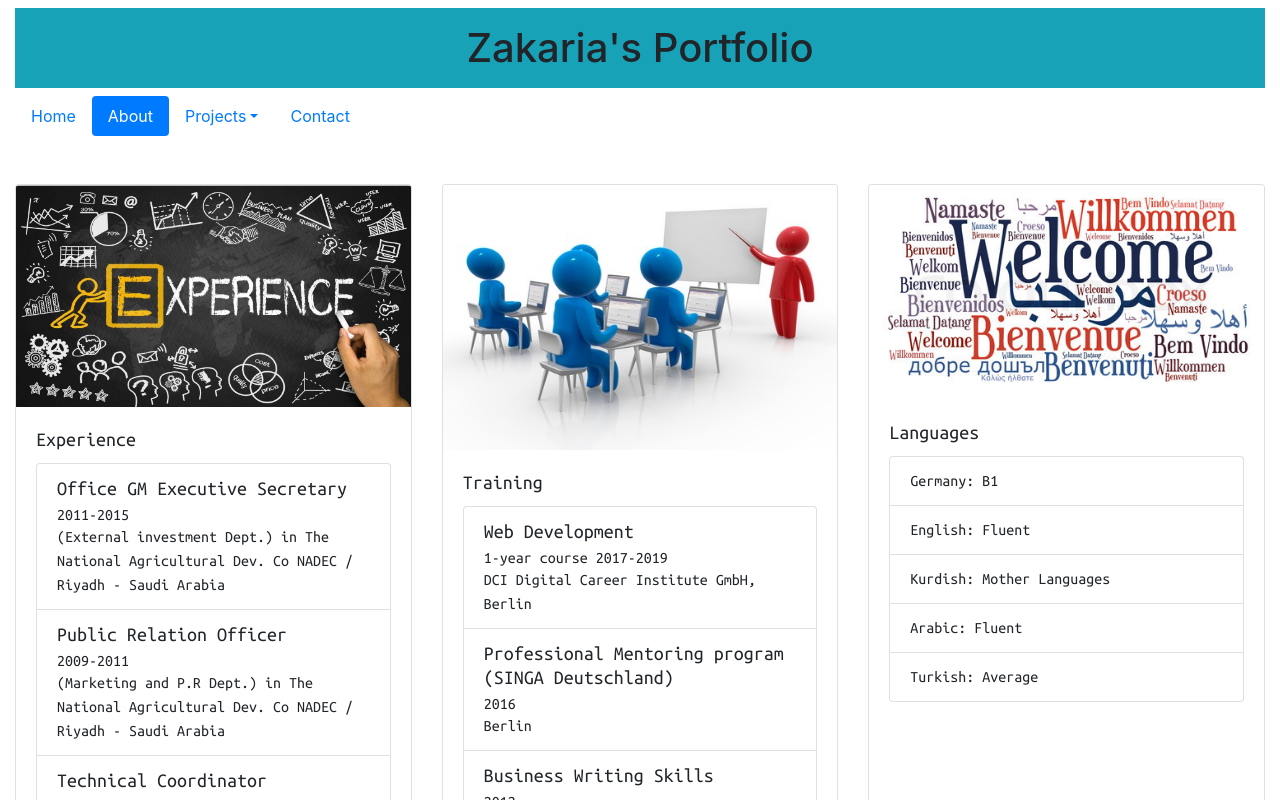
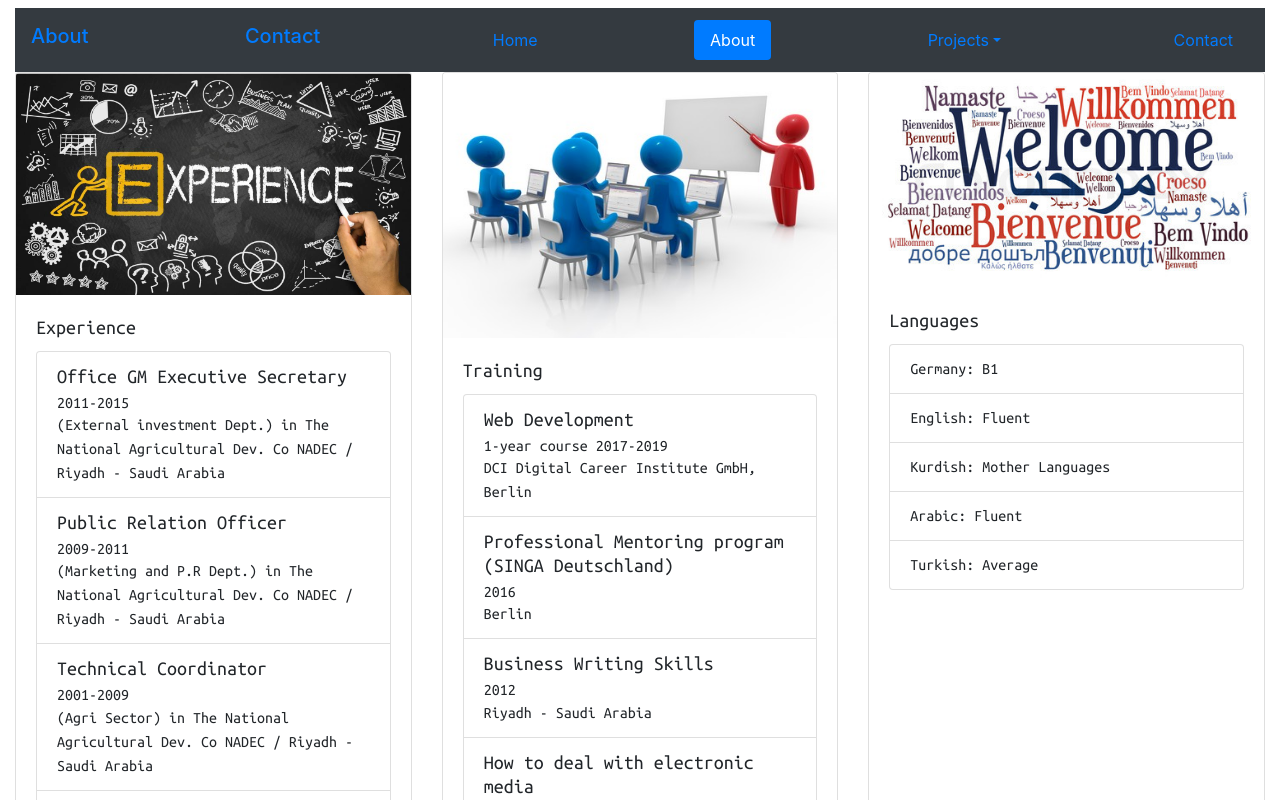
Before and after one commit to WebUp-dci-fbw7/ZakMos.github.io, a React (Create React App) app: page /about in a window 1280 px wide. Shown: the top 800 px of the page. Built offline with nearby package versions, Linux system fonts and the light colour scheme.

Commit message:
update website-01

```diff
--- a/src/App.js
+++ b/src/App.js
@@ -1,6 +1,7 @@
 import React, { Component, Fragment } from 'react';
-import {BrowserRouter, Route, Switch} from 'react-router-dom';
+import {BrowserRouter as Router, Route, Switch} from 'react-router-dom';
 
+import Main from './views/Main';
 import Home from './views/Home';
 import About from './views/About';
 import NotFound from './views/NotFound';
@@ -15,12 +16,13 @@ import Footer from './components/Footer';
 class App extends Component {
   render() {
     return (
-        <BrowserRouter>
+        <Router>
           <Fragment>
             <Header/>
               <main>
                 <Switch>
-                <Route exact path="/" component={Home} />
+                  <Route exact path="/" component={Main} />
+                  <Route exact path = "/Home" component = {Home} />
                   <Route exact path="/about" component={About} />
                   <Route exact path="/projects" component={Projects} />
                   <Route path="/projects/:id" component={SingleProject} />
@@ -30,15 +32,9 @@ class App extends Component {
               </main>
             <Footer />
           </Fragment>
-        </BrowserRouter>
-
+        </Router>
     );
   }
 }
 
 export default App;
-
-
-
-// WEBPACK FOOTER //
-// src/App.js
--- a/src/components/Header.jsx
+++ b/src/components/Header.jsx
@@ -1,4 +1,4 @@
-import React from 'react';
+import React, {  Fragment } from 'react';
 import { NavLink as RRNavLink } from 'react-router-dom';
 import { Nav, NavItem, NavLink, DropdownItem, DropdownToggle, Dropdown, DropdownMenu } from 'reactstrap';
 
@@ -20,13 +20,19 @@ export default class Header extends React.Component {
 }
 render() {
   return (
-// const Header = (props) => (
-  <header>
-    <div className="bg-info">
-      <h1 className="text-center py-3">Zakaria's Portfolio</h1>
-
-    </div>
-    <Nav pills className="mb-5">
+    <Fragment>
+      <header id="home">
+        <Nav pills className="navbar navbar-dark bg-dark sticky-top navbar-fixed-top">
+              <NavItem>
+                <h1 className="navbar-brand nav-item wow flip" activeClassName="active" data-wow-delay="7s" data-wow-duration="2s">
+              <a href="#about" class="nave-link" data-scroll="#about" tag={RRNavLink}>About</a>
+                </h1>
+               </NavItem>
+              <NavItem>
+                <h1 className="navbar-brand wow flip" activeClassName="active" data-wow-delay="7s" data-wow-duration="2s">
+              <a href="#contact" data-scroll="#contact" tag={RRNavLink}>Contact</a>
+                </h1>
+              </NavItem>
               <NavItem>
                 <NavLink exact to="/" activeClassName="active" tag={RRNavLink}>Home</NavLink>
               </NavItem>
@@ -51,6 +57,7 @@ render() {
               </NavItem>
         </Nav>
       </header>
+    </Fragment>
 );
 }
 }
--- a/src/views/About.jsx
+++ b/src/views/About.jsx
@@ -1,15 +1,21 @@
-import React, {Component} from 'react';
+import React, {Component, Fragment} from 'react';
 import { Card, CardImg, CardTitle, CardSubtitle, CardDeck, CardBody, CardFooter, ListGroup, ListGroupItem } from 'reactstrap';
 import experience from '../images/experience.jpg';
 import training from '../images/training1.jpg';
 import languages from '../images/language1.jpg';
 
 class About extends Component {
-  componentDidMount(){
+  componentDidMount() {
     document.title = 'About | Zakaria\'s website';
+  }
+  constructor(props) {
+    super(props)
+      this.about = React.createRef()
   }
   render() {
     return (
+      <Fragment>
+      <div ref={this.about} id="about"></div>
       <CardDeck>
         <Card>
           <CardImg top width="100%" src={experience} alt="Card image cap" />
@@ -98,6 +104,7 @@ class About extends Component {
           </CardFooter>
         </Card>
       </CardDeck>
+      </Fragment>
     );
   }
 }
--- a/src/views/Contact.jsx
+++ b/src/views/Contact.jsx
@@ -15,6 +15,8 @@ class Contact extends Component {
   render() {
     return (
       <Fragment>
+        <div ref={this.about} id="contact"></div>
+
         <Form className="container mt-5" action="https://formspree.io/z.zza@hotmail.com" method="POST" >
           <FormGroup className="row mb-3 mb-sm-0">
             <Col>
--- /dev/null
+++ b/src/views/Main.jsx
@@ -0,0 +1,23 @@
+import React, { Component, Fragment } from 'react';
+import Home from './Home';
+import About from './About';
+import Projects from './Projects';
+import Contact from './Contact';
+
+class Main extends Component {
+    componentDidMount() {
+        document.title = 'Main | Zakaria\'s website';
+    }
+    render() {
+        return (
+            <Fragment>
+                < Home />
+                < About />
+                < Projects />
+                < Contact />
+            </Fragment>
+        );
+    }
+}
+
+export default Main;
```
Lines whose indentation alone changed are shown as unchanged.
